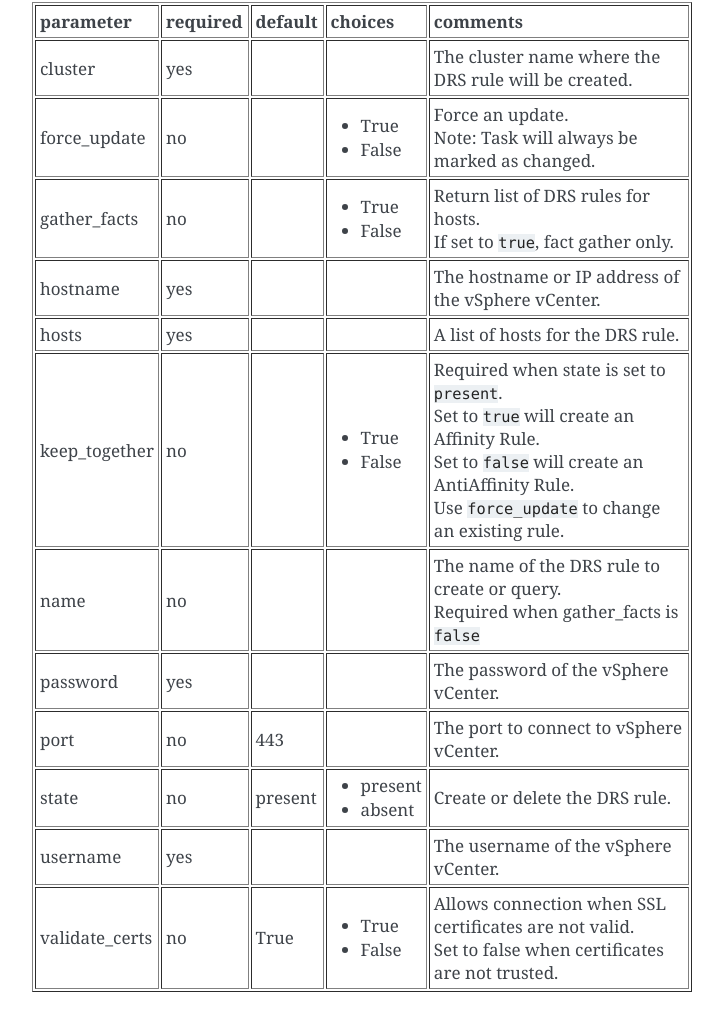
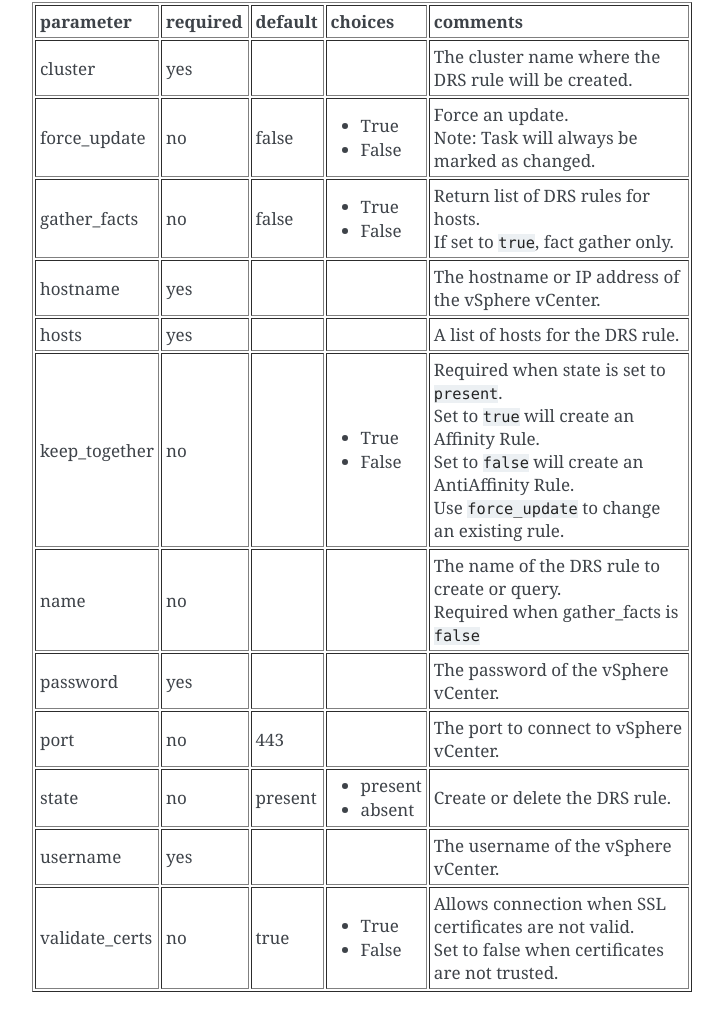
Before and after one commit to napalm255/ansible-vmware_drs, a Sphinx documentation site: the page built from docs/vmware_drs.rst, in a window 1280 px wide and 1400 px high, scrolled down 578 px. Shown: the part 134-1168 px from the top of the window, without its empty margins (388-1111 px from the left). Built offline with Sphinx 7.4.7, drawn with Linux system fonts in a browser that asks for light colours.

Commit message:
updated docs

```diff
--- a/docs/vmware_drs.rst
+++ b/docs/vmware_drs.rst
@@ -46,13 +46,13 @@
             <tr>
     <td>force_update<br/><div style="font-size: small;"></div></td>
     <td>no</td>
-    <td></td>
+    <td>false</td>
         <td><ul><li>True</li><li>False</li></ul></td>
         <td><div>Force an update.</div><div>Note: Task will always be marked as changed.</div></td></tr>
             <tr>
     <td>gather_facts<br/><div style="font-size: small;"></div></td>
     <td>no</td>
-    <td></td>
+    <td>false</td>
         <td><ul><li>True</li><li>False</li></ul></td>
         <td><div>Return list of DRS rules for hosts.</div><div>If set to <code>true</code>, fact gather only.</div></td></tr>
             <tr>
@@ -106,7 +106,7 @@
             <tr>
     <td>validate_certs<br/><div style="font-size: small;"></div></td>
     <td>no</td>
-    <td>True</td>
+    <td>true</td>
         <td><ul><li>True</li><li>False</li></ul></td>
         <td><div>Allows connection when SSL certificates are not valid.</div><div>Set to false when certificates are not trusted.</div></td></tr>
         </table>
```
Also changed, not shown: 1 other file.
